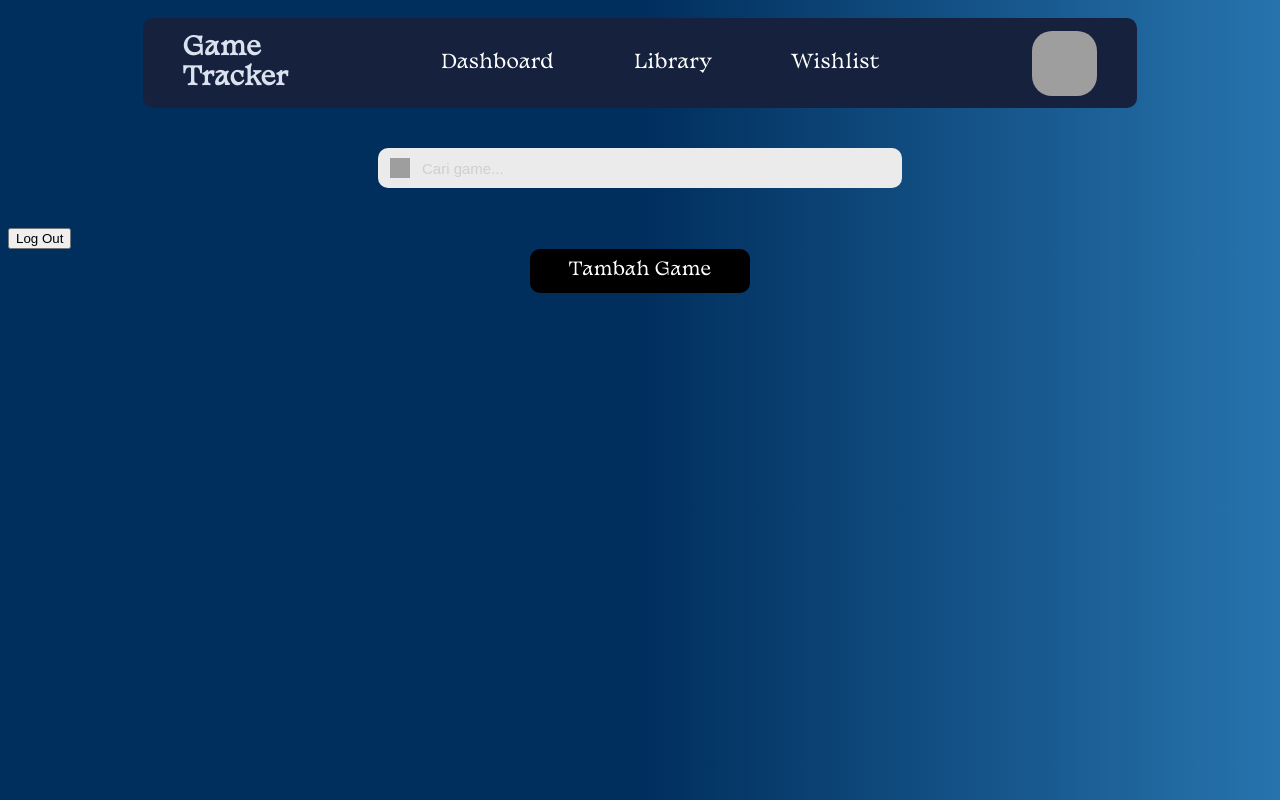
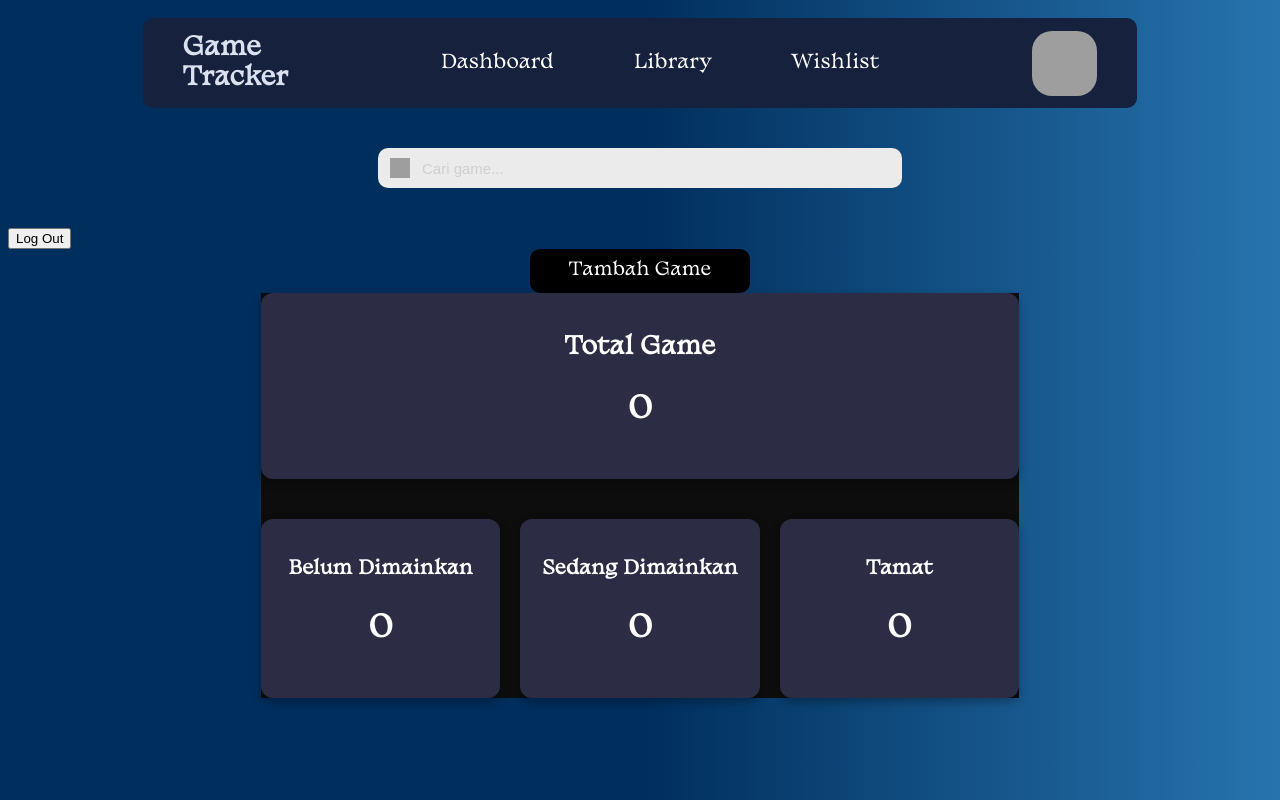
Before and after one commit to IlhamKP/Game-Tracker-Web, a PHP site: page /dashboard.html in a window 1280 px wide. Run offline with PHP 8.4, Linux system fonts and the light colour scheme; grey boxes are pictures that could not be loaded.

Commit message:
bikin tampilan statistik

```diff
--- a/css/dashboard.css
+++ b/css/dashboard.css
@@ -183,3 +183,46 @@ body{
 
 
 }
+
+.card-container{
+    background-color: #0d0d0d;
+    width: 60%;
+    margin: auto;
+    display: flex;
+    flex-direction: column;
+    gap: 20px;
+}
+.card{
+    background:#2c2c44;
+    border-radius:12px;
+    padding:20px;
+    text-align:center;
+    box-shadow:0 4px 10px rgba(0,0,0,0.3);
+}
+
+.total{
+    margin-bottom:20px;
+}
+
+.total p{
+    font-size:40px;
+    font-weight:bold;
+}
+
+.bottom-cards{
+    display:flex;
+    gap:20px;
+}
+
+.bottom-cards .card{
+    flex:1;
+}
+
+.card h3{
+    margin-bottom:10px;
+}
+
+.card p{
+    font-size:30px;
+    font-weight:bold;
+}
--- a/dashboard.html
+++ b/dashboard.html
@@ -68,7 +68,32 @@
             </div>
         </div>
     </div>
+    <div class="card-container">
 
+    <div class="card total">
+        <h2>Total Game</h2>
+        <p>0</p>
+    </div>
+
+    <div class="bottom-cards">
+
+        <div class="card">
+            <h3>Belum Dimainkan</h3>
+            <p>0</p>
+        </div>
+
+        <div class="card">
+            <h3>Sedang Dimainkan</h3>
+            <p>0</p>
+        </div>
+
+        <div class="card">
+            <h3>Tamat</h3>
+            <p>0</p>
+        </div>
+
+    </div>
+    </div>
     </div>
     <script>
         function bukaTG() {
```
